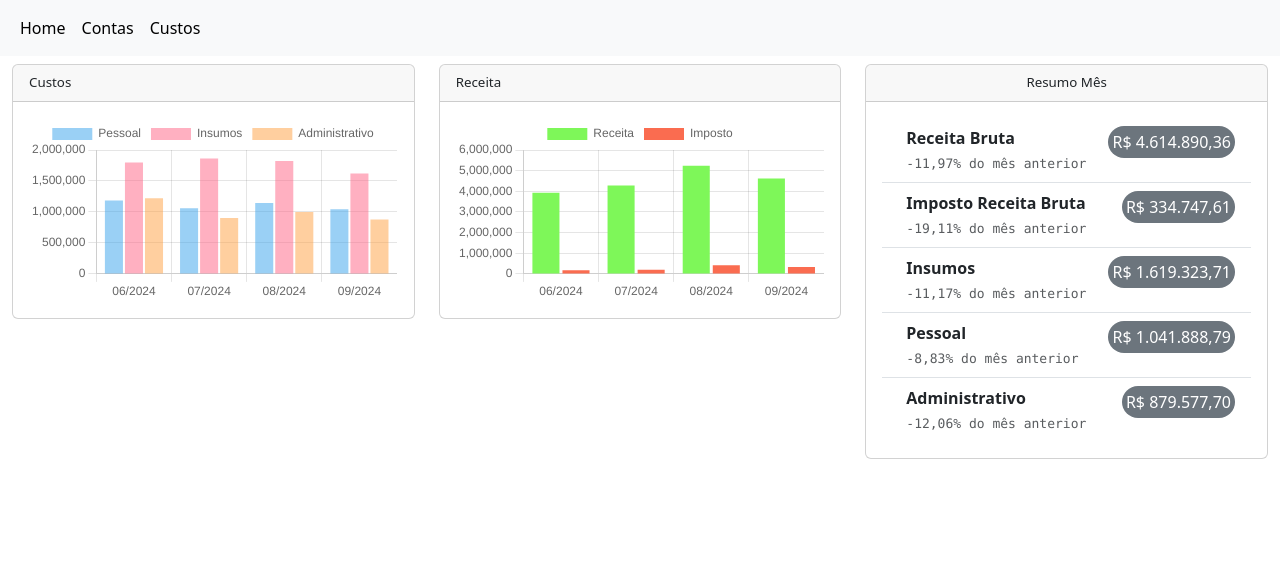
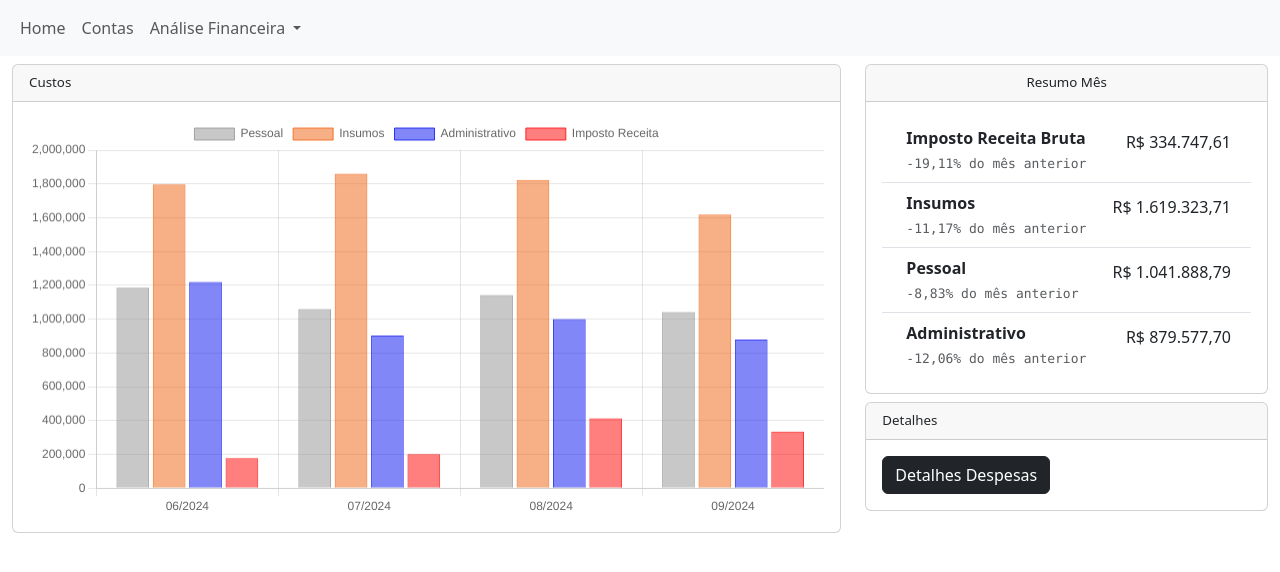
Before and after one commit to cleitonteixeira/monitoramento, a Django app: page /costs/ in a window 1280 px wide. Shown: the top 572 px of the page. Run offline with Django 5.2, Linux system fonts and the light colour scheme.

Commit message:
Reestruturação de codigos.

```diff
--- a/billings/connect.py
+++ b/billings/connect.py
@@ -14,6 +14,11 @@ try:
 
     cursor = connection.cursor()
 
+    cursor.execute("SELECT to_char(l.DTCOMPCUSTO,'MM/YYYY'),l.CDFILIAL,f.NMFILIAL,SUM(l.VRLANCCUST) FROM LANCCCUSTO l INNER JOIN CONTCTBL c ON c.CDCONTCTBL = l.CDCONTCTBL INNER JOIN FILIAL f ON f.CDFILIAL = l.CDFILIAL WHERE l.CDCONTCTBL IN('31102001','31103001')AND l.DTCOMPCUSTO >= ADD_MONTHS(TRUNC(SYSDATE, 'MM'), -3) AND l.DTCOMPCUSTO < TRUNC(SYSDATE, 'MM') GROUP BY to_char(l.DTCOMPCUSTO,'MM/YYYY'),l.CDFILIAL,f.NMFILIAL ORDER BY l.CDFILIAL,to_char(l.DTCOMPCUSTO,'MM/YYYY')")
+    rows = cursor.fetchall()
+    print(rows)
+    for row in rows:
+        print(row)
 except oracledb.DatabaseError as e:
     print (e)
 finally:
--- a/billings/templates/pages/costs.html
+++ b/billings/templates/pages/costs.html
@@ -9,16 +9,23 @@
 
 <div class="container-fluid">
     <div class="row">
-        <div class="col-4 mt-2">
+        <div class="col-8 mt-2">
             {% include "partials/costs_graphic_bar.html" %}
-        </div>
-        <div class="col-4 mt-2">
-            {% include "partials/revenue_graphic_bar.html" %}
         </div>
         <div class="mt-2 col-4">
             <div class="mb-2">
                 {% include "partials/detail_costs.html" %}
             </div>
+            <div class="mb-2">
+                <div class="card">
+                    <div class="card-header card-title text-card-title">
+                        Detalhes
+                    </div>
+                    <div class="card-body">
+                        <a href="{% url "billings:expenses" %}" class="btn btn-dark">Detalhes Despesas</a>
+                  </div>
+                </div>
+            </div>
         </div>
     </div>
 </div>
--- a/billings/templates/pages/revenue.html
+++ b/billings/templates/pages/revenue.html
@@ -4,10 +4,7 @@
 {% include "partials/menu.html" %}
 <script src="https://cdn.jsdelivr.net/npm/chart.js"></script>
 {{ revenue_data|json_script:'revenue-data' }}
-{{ revenue_detail_list|json_script:'revenue_detail_list-data'}}
-{% for revenue_detail in revenue_detail_list %}
-    {{ revenue_detail.months }}-{{ revenue_detail.branch.branch_name }}
-{% endfor %}
+{{ revenue_detail_list|json_script:'revenue_detail_list-data' }}
 <div class="container-fluid">
     <div class="row">
         <div class="col-4 mt-2">
--- a/billings/templates/partials/costs_graphic_bar.html
+++ b/billings/templates/partials/costs_graphic_bar.html
@@ -21,12 +21,27 @@
         datasets: [{
           label: 'Pessoal',
           data: data_revenue.staff_expenses,
+          borderWidth: 1,
+          borderColor: 'rgba(145,145,145,0.8)',
+          backgroundColor: 'rgba(145,145,145,0.5)',
         },{
           label: 'Insumos',
           data: data_revenue.input,
+          borderWidth: 1,
+          borderColor: 'rgba(240,97,14,0.8)',
+          backgroundColor: 'rgba(240,97,14,0.5)',
         },{
           label: 'Administrativo',
           data: data_revenue.administrative,
+          borderWidth: 1,
+          borderColor: 'rgba(7,17,240,0.8)',
+          backgroundColor: 'rgba(7,17,240,0.5)',
+        },{
+          label: 'Imposto Receita',
+          data: data_revenue.taxes_revenue,
+          borderWidth: 1,
+          borderColor: 'rgba(255,0,0,0.8)',
+          backgroundColor: 'rgba(255,0,0,0.5)',
         }],
         labels: data_revenue.months,
       },
--- a/billings/templates/partials/detail_costs.html
+++ b/billings/templates/partials/detail_costs.html
@@ -3,21 +3,6 @@
     <div class="card-body">
         <div class="card-text">
             <ul class="list-group list-group-flush">
-                <a href="{% url "billings:revenue" %} " class="list-group-item d-flex justify-content-between align-items-start">
-                    <div class="ms-2 me-auto">
-                        <div class="fw-bold">Receita Bruta</div>
-                        <span class="text-muted font-monospace text-small">
-                            {% if revenue_percent > 0 %}
-                            +{{ revenue_percent|floatformat:"2g" }}% do mês anterior
-                            {% elif revenue_percent < 0 %}
-                            {{ revenue_percent|floatformat:"2g" }}% do mês anterior
-                            {% else %}
-                            Custo igual ao mês anterior
-                            {% endif %}
-                        </span>
-                    </div>
-                    <span class="text-center p-1 bg-secondary rounded-pill text-white">R$ {{ revenue_total|floatformat:"2g" }}</span>
-                </a>
                 <li class="list-group-item d-flex justify-content-between align-items-start">
                     <div class="ms-2 me-auto">
                         <div class="fw-bold">Imposto Receita Bruta</div>
@@ -31,7 +16,7 @@
                             {% endif %}
                         </span>
                     </div>
-                    <span class="text-center p-1 bg-secondary rounded-pill text-white">R$ {{ taxes_revenue_cost|floatformat:"2g" }}</span>
+                    <span class="text-center p-1 ">R$ {{ taxes_revenue_cost|floatformat:"2g" }}</span>
                 </li>
                 <li class="list-group-item d-flex justify-content-between align-items-start">
                     <div class="ms-2 me-auto">
@@ -46,7 +31,7 @@
                             {% endif %}
                         </span>
                     </div>
-                    <span class="text-center p-1 bg-secondary rounded-pill text-white">R$ {{ input_cost|floatformat:"2g" }}</span>
+                    <span class="text-center p-1 ">R$ {{ input_cost|floatformat:"2g" }}</span>
                 </li>
                 <li class="list-group-item d-flex justify-content-between align-items-start">
                     <div class="ms-2 me-auto">
@@ -61,7 +46,7 @@
                             {% endif %}
                         </span>
                     </div>
-                    <span class="text-center p-1 bg-secondary rounded-pill text-white">R$ {{ staff_expenses_cost|floatformat:"2g" }}</span>
+                    <span class="text-center p-1 ">R$ {{ staff_expenses_cost|floatformat:"2g" }}</span>
                 </li>
                 <li class="list-group-item d-flex justify-content-between align-items-start">
                     <div class="ms-2 me-auto">
@@ -76,7 +61,7 @@
                             {% endif %}
                         </span>
                     </div>
-                    <span class="text-center p-1 bg-secondary rounded-pill text-white">R$ {{ administrative_cost|floatformat:"2g" }}</span>
+                    <span class="text-center p-1 ">R$ {{ administrative_cost|floatformat:"2g" }}</span>
                 </li>
             </ul>
         </div>
--- a/billings/templates/partials/menu.html
+++ b/billings/templates/partials/menu.html
@@ -6,14 +6,22 @@
             <div class="collapse navbar-collapse" id="navbarSupportedContent">
                 <ul class="navbar-nav me-auto mb-2 mb-lg-0">
                     <li class="nav-item">
-                        <a class="nav-link active" aria-current="page" href="{% url "billings:index" %}">Home</a>
+                        <a class="nav-link {% if 'home' in request.path %}active{% endif %}
+                        " aria-current="page" href="{% url "billings:index" %}">Home</a>
                     </li>
                     <li class="nav-item">
-                        <a class="nav-link active" aria-current="page" href="{% url "billings:invoices" %}">Contas</a>
+                        <a class="nav-link
+                        {% if 'invoices' in request.path %}active{% endif %}
+                        " aria-current="page" href="{% url "billings:invoices" %}">Contas</a>
                     </li>
-                    <li class="nav-item">
-                        <a class="nav-link active" aria-current="page" href="{% url "billings:costs" %}">Custos</a>
-                    </li>
+                    <li class="nav-item dropdown">
+                        <a class="nav-link dropdown-toggle" href="#" id="navbarDropdown" role="button" data-bs-toggle="dropdown" aria-expanded="false">
+                            Análise Financeira
+                        </a>
+                        <ul class="dropdown-menu" aria-labelledby="navbarDropdown">
+                          <li><a class="dropdown-item {% if 'costs' in request.path %}active{% endif %}" href="{% url "billings:costs" %}">Custos</a></li>
+                          <li><a class="dropdown-item {% if 'revenue' in request.path %}active{% endif %}" href="{% url "billings:revenue" %}">Receita</a></li>
+                      </li>
                 </ul>
             </div>
         </div>
--- a/billings/templates/partials/revenue_graphic_bar.html
+++ b/billings/templates/partials/revenue_graphic_bar.html
@@ -1,6 +1,6 @@
 <div class="card">
     <div class="card-header text-card-title">
-        Receita
+        Imposto
     </div>
     <div class="card-body">
         <div class="card-text">
@@ -20,16 +20,17 @@
       data: {
         labels: revenue_data.months,
         datasets: [
-        {
+        {% comment %} {
           label: 'Receita',
           data: revenue_data.revenue_list,
           borderColor: '#1DEB7D',
           backgroundColor: '#7EF759',
-        },{
-          label: 'Imposto',
+        }, {% endcomment %}{
+          label: 'Imposto Receita',
           data: revenue_data.taxes_revenue,
-          borderColor: '#DD2C00',
-          backgroundColor: '#FA6C50',
+          borderWidth: 1,
+          borderColor: 'rgba(255,16,0,0.75)',
+          backgroundColor: 'rgba(255,16,0,0.5)',
         }],
       },
       options: {
--- a/billings/templates/partials/revenue_graphic_bar_overview.html
+++ b/billings/templates/partials/revenue_graphic_bar_overview.html
@@ -14,7 +14,7 @@
     const revenue_data = JSON.parse(document.getElementById('revenue-data').textContent);
     const ctx_r = document.getElementById('graficR').getContext('2d');
     new Chart(ctx_r, {
-      type: 'bar',
+      type: 'line',
       data: {
         labels: revenue_data.months,
         datasets: [
@@ -29,7 +29,7 @@
       options: {
         scales: {
           y: {
-            beginAtZero: true
+            beginAtZero: false
           }
         },
       }
--- a/billings/urls.py
+++ b/billings/urls.py
@@ -5,10 +5,10 @@ app_name = 'billings'
 
 urlpatterns = [
 
-    path('', views.home, name="index"),
+    path('home/', views.home, name="index"),
     path('invoices/',views.invoices, name="invoices"),
     path('invoice/<int:id>', views.invoice, name="invoice"),
     path('costs/', views.costs, name="costs"),
     path('revenue/', views.revenue, name="revenue"),
-
+    path('expenses/', views.expenses, name="expenses"),
 ]
--- a/billings/views.py
+++ b/billings/views.py
@@ -43,24 +43,35 @@ revenue_data = {
     'revenue_list' : [ revenue_list for revenue_list in revenue_list],
     'months' : [months for months in months]
 }
+revenue_months = {
+    'months' : [months for months in months]
+}
 
-revenue_detail_list = [
-    {'months': '07/2024', 'branch': {'branch_id': '9901', 'branch_name': 'CASA VERDE HOLDING LTDA'}, 'revenue_value': '79661.5'},
-    {'months': '08/2024', 'branch': {'branch_id': '9901', 'branch_name': 'CASA VERDE HOLDING LTDA'}, 'revenue_value': '231278.93'},
-    {'months': '09/2024', 'branch': {'branch_id': '9901', 'branch_name': 'CASA VERDE HOLDING LTDA'}, 'revenue_value': '152390.59'},
-    {'months': '07/2024', 'branch': {'branch_id': '9903', 'branch_name': 'FAZENDA LG'}, 'revenue_value': '68865.67'},
-    {'months': '08/2024', 'branch': {'branch_id': '9903', 'branch_name': 'FAZENDA LG'}, 'revenue_value': '37113.67'},
-    {'months': '09/2024', 'branch': {'branch_id': '9903', 'branch_name': 'FAZENDA LG'}, 'revenue_value': '36754.17'},
-    {'months': '07/2024', 'branch': {'branch_id': '9904', 'branch_name': 'MINERADORA ARICA'}, 'revenue_value': '218584.96'},
-    {'months': '08/2024', 'branch': {'branch_id': '9904', 'branch_name': 'MINERADORA ARICA'}, 'revenue_value': '268957.46'},
-    {'months': '09/2024', 'branch': {'branch_id': '9904', 'branch_name': 'MINERADORA ARICA'}, 'revenue_value': '178319.66'},
-    {'months': '07/2024', 'branch': {'branch_id': '9905', 'branch_name': 'FAZENDA FREIRE'}, 'revenue_value': '88453.74'},
-    {'months': '08/2024', 'branch': {'branch_id': '9905', 'branch_name': 'FAZENDA FREIRE'}, 'revenue_value': '81653.82'},
-    {'months': '09/2024', 'branch': {'branch_id': '9905', 'branch_name': 'FAZENDA FREIRE'}, 'revenue_value': '47050.22'},
-    {'months': '07/2024', 'branch': {'branch_id': '9906', 'branch_name': 'USINA WD'}, 'revenue_value': '150792.44'},
-    {'months': '08/2024', 'branch': {'branch_id': '9906', 'branch_name': 'USINA WD'}, 'revenue_value': '405794.73'},
-    {'months': '09/2024', 'branch': {'branch_id': '9906', 'branch_name': 'USINA WD'}, 'revenue_value': '162277.56'}
-]
+revenue_detail_list = {
+    'labels': ['07/2024', '08/2024', '09/2024'],
+    'datasets': [
+        {
+            'label': '9901',
+            'data': [79661.5, 231278.93, 152390.59]
+        },
+        {
+            'label': '9903',
+            'data': [68865.67, 37113.67, 36754.17]
+        },
+        {
+            'label': '9904',
+            'data': [218584.96, 268957.46, 178319.66]
+        },
+        {
+            'label': '9905',
+            'data': [88453.74, 81653.82, 47050.22]
+        },
+        {
+            'label': '9906',
+            'data': [150792.44, 405794.73, 162277.56]
+        },
+    ]
+}
 
 def calc_percent (last,second_last):
     v_final = last/second_last
@@ -106,5 +117,7 @@ def revenue(request):
         'revenue_total': data_rel['revenue_list'][-1],
         'revenue_percent': calc_percent(data_rel['revenue_list'][-1],data_rel['revenue_list'][-2]),
         'revenue_data' : revenue_data,
-        'revenue_detail_list' : revenue_detail_list
+        'revenue_detail_list' : revenue_detail_list,
     })
+def expenses(request):
+    return render(request, 'pages/expenses.html')
```
Also changed, not shown: billings/templates/pages/expenses.html (added, +12 -0 lines), billings/templates/partials/from_expenses.html (added, +67 -0 lines), billings/templates/partials/revenue_grafic_branchs.html (+2 -23 lines), billings/templates/partials/informatio_expenses.html (added).
